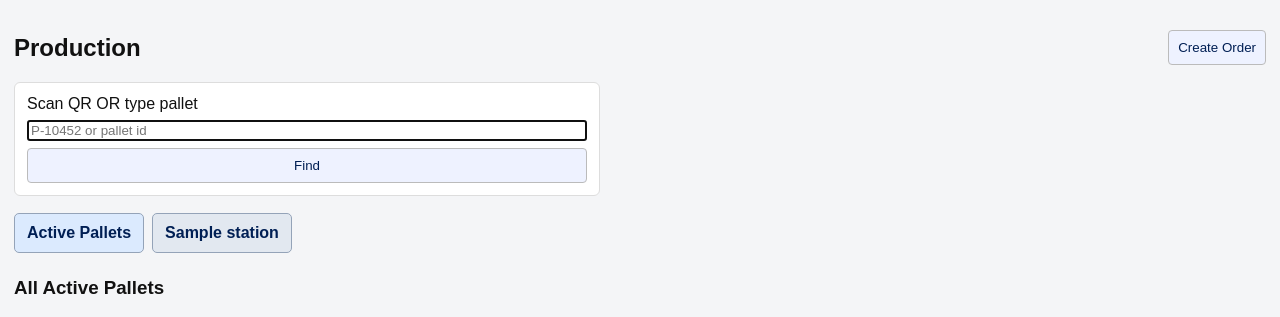
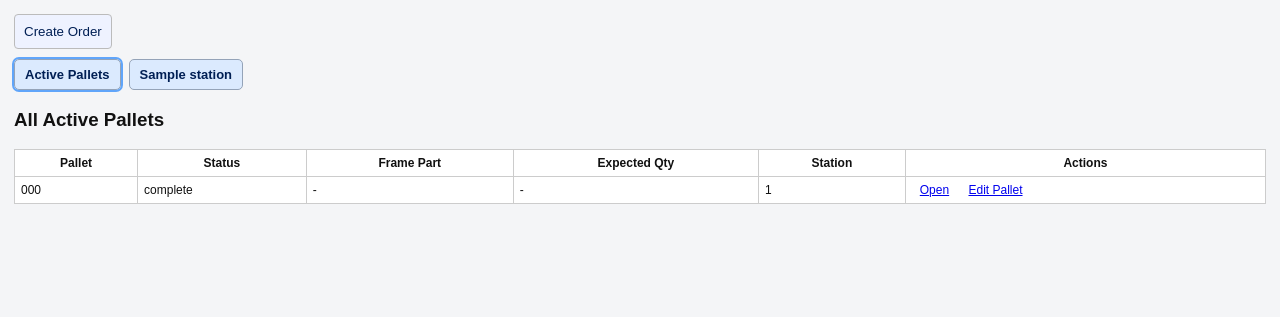
Before and after one commit to ravenorb/mts, a FastAPI app: page /production in a window 1280 px wide. Shown: the part 49-366 px from the top of the page. Run offline with FastAPI, Linux system fonts and the light colour scheme; the visitor is signed in with stand-in values (Sample User, id 1); tables that the repository leaves empty hold one stand-in row (values such as "Sample post"); parts of the project's set-up code (start-up, migrations or seed data) failed here and were passed over.

Commit message:
Update production dashboard tables and navigation

```diff
--- a/app/main.py
+++ b/app/main.py
@@ -610,7 +610,7 @@ def production(request: Request, q: str = "", tab: str = "active", db: Session =
 
     stations = db.query(models.Station).filter_by(active=True).order_by(models.Station.station_name.asc()).all()
     part_revisions = db.query(models.PartRevision).order_by(models.PartRevision.id.desc()).limit(200).all()
-    active_pallets = db.query(models.Pallet).filter(models.Pallet.status.in_(["staged", "in_progress", "hold"])).order_by(models.Pallet.created_at.desc()).all()
+    active_pallets = db.query(models.Pallet).order_by(models.Pallet.created_at.desc()).all()
 
     selected_station = None
     station_queue = []
@@ -620,10 +620,18 @@ def production(request: Request, q: str = "", tab: str = "active", db: Session =
             selected_station = next((station for station in stations if station.id == int(station_id)), None)
     if selected_station:
         queue_rows = db.query(models.Queue).filter_by(station_id=selected_station.id).order_by(models.Queue.queue_position.asc()).all()
-        for row in queue_rows:
+        queue_by_pallet_id = {row.pallet_id: row for row in queue_rows}
+        pallets_at_station = (
+            db.query(models.Pallet)
+            .filter(models.Pallet.current_station_id == selected_station.id)
+            .order_by(models.Pallet.created_at.desc())
+            .all()
+        )
+        for pallet_at_station in pallets_at_station:
+            queue_row = queue_by_pallet_id.get(pallet_at_station.id)
             station_queue.append({
-                "queue": row,
-                "pallet": db.query(models.Pallet).filter_by(id=row.pallet_id).first(),
+                "queue": queue_row,
+                "pallet": pallet_at_station,
             })
 
     frame_parts_from_mpf = {
--- a/app/templates/production.html
+++ b/app/templates/production.html
@@ -1,32 +1,17 @@
 {% extends 'base.html' %}
 {% block content %}
 <div class="page-toolbar">
-  <h2>Production</h2>
   <button id="open-order-modal" type="button">Create Order</button>
 </div>
 
-<form method="get" action="/production" class="scan-form">
-  <input type="hidden" name="tab" value="{{tab}}" />
-  <label>Scan QR OR type pallet</label>
-  <input name="q" value="{{query}}" placeholder="P-10452 or pallet id" autofocus />
-  <button type="submit">Find</button>
-</form>
-
-<div class="action-row" style="margin:12px 0;">
-  <a class="action-btn {% if tab == 'active' %}secondary{% endif %}" href="/production?tab=active">Active Pallets</a>
+<div class="page-toolbar maintenance-submenu-row">
+  <div class="action-row">
+  <a class="action-btn secondary {% if tab == 'active' %}active-tab{% endif %}" href="/production?tab=active">Active Pallets</a>
   {% for station in stations %}
-  <a class="action-btn {% if tab == ('station-' ~ station.id) %}secondary{% endif %}" href="/production?tab=station-{{station.id}}">{{station.station_name}}</a>
+  <a class="action-btn secondary {% if tab == ('station-' ~ station.id) %}active-tab{% endif %}" href="/production?tab=station-{{station.id}}">{{station.station_name}}</a>
   {% endfor %}
+  </div>
 </div>
-
-{% if found %}
-<div class="card">
-  <div class="label">Pallet found</div>
-  <a href="/production/pallet/{{found.id}}" class="action-btn">Open {{found.pallet_code}}</a>
-</div>
-{% elif query %}
-<div class="form-error-banner">No pallet found for "{{query}}". Check scan quality or code format.</div>
-{% endif %}
 
 {% if tab == 'active' %}
 <h3>All Active Pallets</h3>
@@ -56,12 +41,17 @@
   </tr>
   {% for row in station_queue %}
   <tr>
-    <td>{{row.queue.queue_position}}</td>
+    <td>{{row.queue.queue_position if row.queue else '-'}}</td>
     <td>{{row.pallet.pallet_code if row.pallet else '-'}}</td>
-    <td>{{row.queue.status}}</td>
+    <td>{{row.pallet.status if row.pallet else '-'}}</td>
     <td>{{row.pallet.frame_part_number if row.pallet else '-'}}</td>
     <td>{{row.pallet.expected_quantity if row.pallet else '-'}}</td>
-    <td>{% if row.pallet %}<a class="small-link-btn" href="/production/pallet/{{row.pallet.id}}">Open</a>{% endif %}</td>
+    <td>
+      {% if row.pallet %}
+      <a class="small-link-btn" href="/production/pallet/{{row.pallet.id}}">Open</a>
+      <a class="small-link-btn" href="/production/pallet/{{row.pallet.id}}/edit">Edit Pallet</a>
+      {% endif %}
+    </td>
   </tr>
   {% endfor %}
 </table>
```
